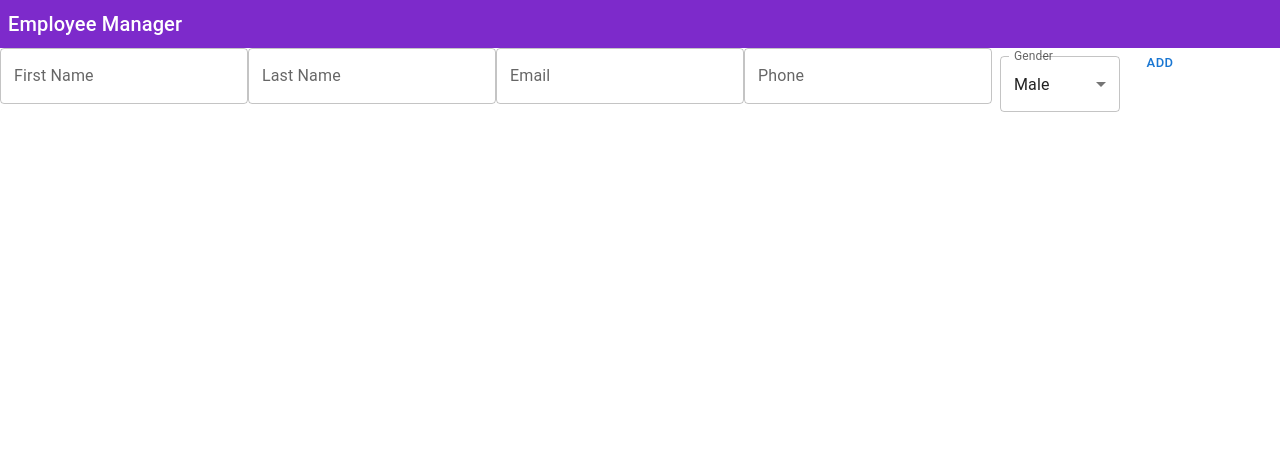
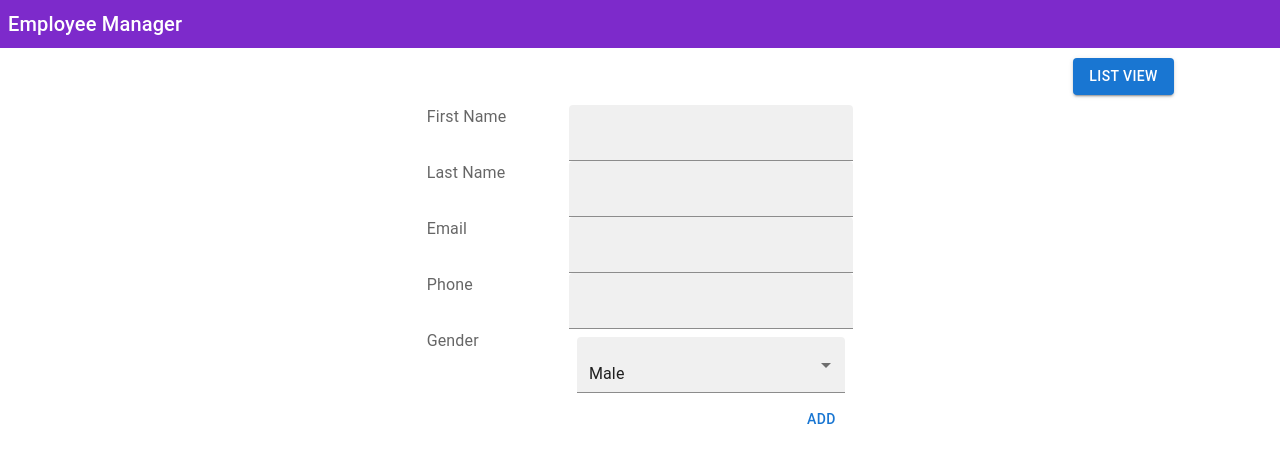
Before and after one commit to hdwije/ems, a Next.js app: page /employee/add in a window 1280 px wide. Shown: the top 462 px of the page. Built offline with nearby package versions, Linux system fonts and the light colour scheme.

Commit message:
Style add page

```diff
--- /dev/null
+++ b/components/PrimaryButton.js
@@ -0,0 +1,10 @@
+import React from 'react';
+import { Button } from '@mui/material';
+
+import styles from '../styles/components/PrimaryButton.module.css';
+
+const PrimaryButton = ({ label, onClick }) => {
+  return <Button onClick={() => onClick()} className={styles.button}>{label}</Button>;
+};
+
+export default PrimaryButton;
--- a/pages/employee/add.js
+++ b/pages/employee/add.js
@@ -3,31 +3,79 @@ import {
   Box,
   Button,
   FormControl,
+  Grid,
   InputLabel,
   MenuItem,
   Select,
   TextField,
 } from '@mui/material';
+import Link from 'next/link';
+
+import styles from '../../styles/pages/Add.module.css';
+import HeaderButton from '@/components/HeaderButton';
+import PrimaryButton from '@/components/PrimaryButton';
 
 const add = () => {
-  const clickOnAdd = () => {}
-
   return (
-    <Box component="form" noValidate autoComplete="off">
-      <TextField
-        label="First Name"
-        variant="outlined"
-        value={''}
-      />
-      <TextField
-        label="Last Name"
-        variant="outlined"
-        value={''}
-      />
-      <TextField label="Email" variant="outlined" value={''} />
-      <TextField label="Phone" variant="outlined" value={''} />
-      <FormControl variant="outlined" sx={{ m: 1, minWidth: 120 }}>
-        <InputLabel id="demo-simple-select-standard-label">Gender</InputLabel>
+    <Box sx={{ flexGrow: 1 }}>
+      <Grid
+        md={12}
+        item
+        container
+        spacing={2}
+        justifyContent="flex-end"
+        className={styles.buttonRow}
+      >
+        <Grid item md={2}>
+          <Link href={`/employee/list`} passHref className={styles.link}>
+            <HeaderButton label="List View" onClick={() => {}} />
+          </Link>
+        </Grid>
+      </Grid>
+      <Grid md={12} item container justifyContent="center">
+        <Grid md={4} container item>
+          <Grid md={12} container item className={styles.fieldWrapper}>
+            <Grid md={4} container item>
+              <InputLabel>First Name</InputLabel>
+            </Grid>
+            <Grid md={8} container item>
+              <TextField fullWidth variant="filled" value={''} />
+            </Grid>
+          </Grid>
+          <Grid md={12} container item className={styles.fieldWrapper}>
+            <Grid md={4} container item>
+              <InputLabel>Last Name</InputLabel>
+            </Grid>
+            <Grid md={8} container item>
+              <TextField fullWidth variant="filled" value={''} />
+            </Grid>
+          </Grid>
+          <Grid md={12} container item className={styles.fieldWrapper}>
+            <Grid md={4} container item>
+              <InputLabel>Email</InputLabel>
+            </Grid>
+            <Grid md={8} container item>
+              <TextField fullWidth variant="filled" value={''} />
+            </Grid>
+          </Grid>
+          <Grid md={12} container item className={styles.fieldWrapper}>
+            <Grid md={4} container item>
+              <InputLabel>Phone</InputLabel>
+            </Grid>
+            <Grid md={8} container item>
+              <TextField fullWidth variant="filled" value={''} />
+            </Grid>
+          </Grid>
+          <Grid md={12} container item className={styles.fieldWrapper}>
+            <Grid md={4} container item>
+              <InputLabel>Gender</InputLabel>
+            </Grid>
+            <Grid md={8} container item>
+              <FormControl
+                variant="filled"
+                fullWidth
+                sx={{ m: 1, minWidth: 120 }}
+              >
                 <Select
                   labelId="demo-simple-select-standard-label"
                   id="demo-simple-select-standard"
@@ -39,7 +87,13 @@ const add = () => {
                   <MenuItem value="F">Female</MenuItem>
                 </Select>
               </FormControl>
-      <Button size="small" onClick={() => clickOnAdd()}>Add</Button>
+            </Grid>
+          </Grid>
+          <Grid md={12} item container justifyContent="flex-end">
+            <PrimaryButton label="Add" onClick={() => {}} />
+          </Grid>
+        </Grid>
+      </Grid>
     </Box>
   );
 };
--- /dev/null
+++ b/styles/components/PrimaryButton.module.css
@@ -0,0 +1,9 @@
+.button:hover {
+  background-color: #7d2acb;
+  color: #fff;
+}
+
+.button {
+  border: #7d2acb 2px solid;
+  color: #7d2acb;
+}
--- /dev/null
+++ b/styles/pages/Add.module.css
@@ -0,0 +1,11 @@
+.buttonRow {
+  padding: 10px;
+}
+
+.link {
+  text-decoration: none;
+}
+
+.fieldWrapper {
+  margin-bottom: 5px;
+}
```
Lines whose indentation alone changed are shown as unchanged.
